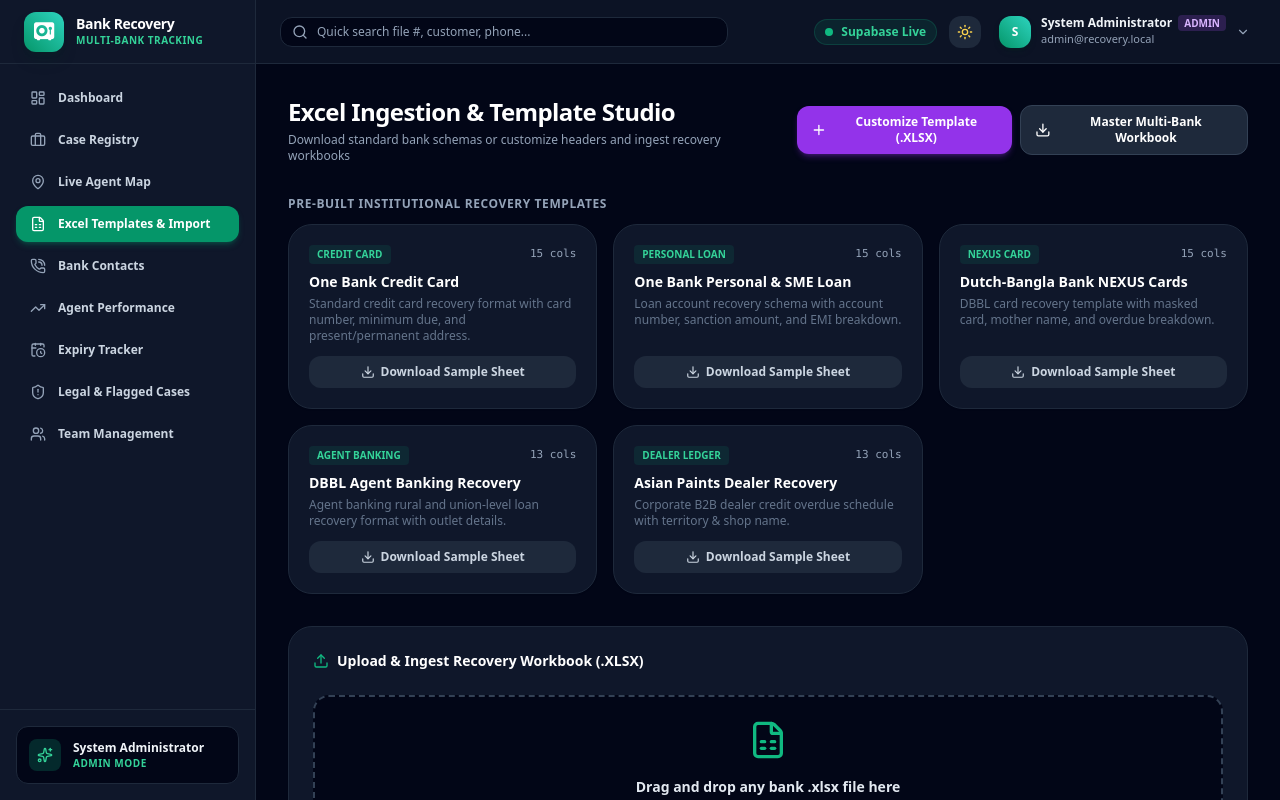
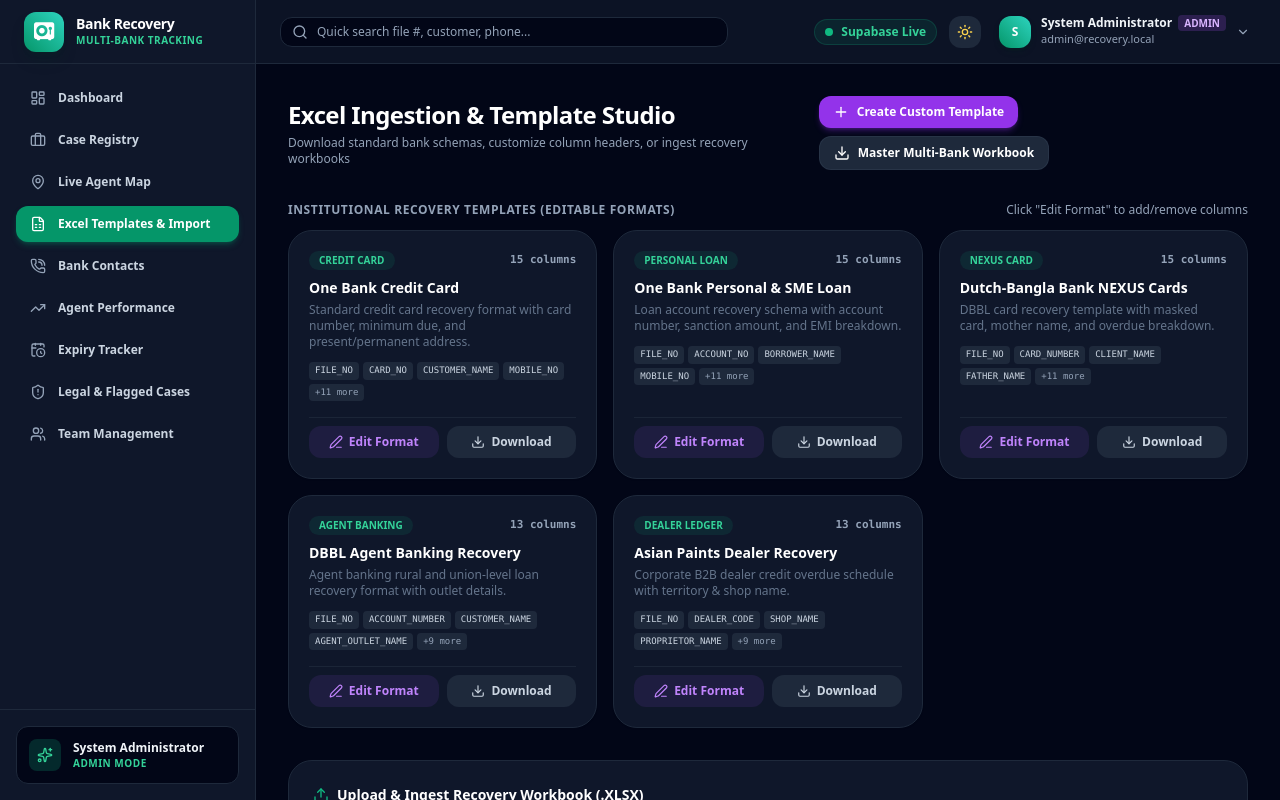
Before and after one commit to zisanurrahmanbd-netizen/0001, a React (Vite) app: page / in a window 1280 px wide. Both pictures are taken after a click on the button "Excel Templates & Import". Shown: the top 800 px of the page. Built offline with nearby package versions, Linux system fonts and the light colour scheme.

Commit message:
Add Edit Format functionality for Pre-Built Institutional Recovery Templates

```diff
--- a/src/pages/ExcelImporter.tsx
+++ b/src/pages/ExcelImporter.tsx
@@ -1,5 +1,5 @@
 import React, { useState } from 'react';
-import { TemplateService, PREBUILT_TEMPLATES } from '../services/templateService';
+import { TemplateService, PREBUILT_TEMPLATES, TemplateDefinition } from '../services/templateService';
 import { ExcelImporter, InspectResult, PreviewResult } from '../services/excelImporter';
 import { dataService } from '../services/dataService';
 import {
@@ -13,11 +13,16 @@ import {
   FileCheck,
   Layers,
   ArrowRight,
-  Eye
+  Eye,
+  Edit3,
+  Save
 } from 'lucide-react';
 import * as XLSX from 'xlsx';
 
 export const ExcelImporterPage: React.FC = () => {
+  // Live editable templates state
+  const [templates, setTemplates] = useState<Record<string, TemplateDefinition>>(() => ({ ...PREBUILT_TEMPLATES }));
+
   // Upload workflow state
   const [file, setFile] = useState<File | null>(null);
   const [workbook, setWorkbook] = useState<XLSX.WorkBook | null>(null);
@@ -29,6 +34,7 @@ export const ExcelImporterPage: React.FC = () => {
 
   // Custom Template Builder state
   const [showBuilderModal, setShowBuilderModal] = useState(false);
+  const [editingTemplateKey, setEditingTemplateKey] = useState<string | null>(null);
   const [customBank, setCustomBank] = useState('One Bank Limited');
   const [customProduct, setCustomProduct] = useState('Credit Card');
   const [customHeaders, setCustomHeaders] = useState<string[]>([
@@ -87,9 +93,27 @@ export const ExcelImporterPage: React.FC = () => {
     }, 600);
   };
 
+  // Open Edit Modal for a specific pre-built template
+  const handleEditTemplate = (key: string, tpl: TemplateDefinition) => {
+    setEditingTemplateKey(key);
+    setCustomBank(tpl.bankName);
+    setCustomProduct(tpl.productName);
+    setCustomHeaders([...tpl.headers]);
+    setShowBuilderModal(true);
+  };
+
+  // Open Blank Template Creator
+  const handleCreateNewTemplate = () => {
+    setEditingTemplateKey(null);
+    setCustomBank('One Bank Limited');
+    setCustomProduct('Custom Product');
+    setCustomHeaders(['FILE_NO', 'ACCOUNT_NO', 'CUSTOMER_NAME', 'MOBILE_NO', 'PRESENT_ADDRESS', 'TOTAL_OUTSTANDING', 'OVERDUE_AMOUNT', 'EXPIRY_DATE']);
+    setShowBuilderModal(true);
+  };
+
   const addCustomHeader = () => {
     if (newColName.trim() && !customHeaders.includes(newColName.trim())) {
-      setCustomHeaders([...customHeaders, newColName.trim().toUpperCase()]);
+      setCustomHeaders([...customHeaders, newColName.trim().toUpperCase().replace(/\s+/g, '_')]);
       setNewColName('');
     }
   };
@@ -98,7 +122,20 @@ export const ExcelImporterPage: React.FC = () => {
     setCustomHeaders(customHeaders.filter((_, i) => i !== idx));
   };
 
-  const handleDownloadCustomTemplate = () => {
+  const handleSaveAndDownload = () => {
+    // If editing an existing template, update state
+    if (editingTemplateKey && templates[editingTemplateKey]) {
+      setTemplates({
+        ...templates,
+        [editingTemplateKey]: {
+          ...templates[editingTemplateKey],
+          bankName: customBank,
+          productName: customProduct,
+          headers: [...customHeaders],
+        }
+      });
+    }
+
     TemplateService.generateAndDownload(customBank, customProduct, customHeaders, [
       ['SAMPLE-001', 'ACC-12345', 'John Doe', '01711-000000', 'Dhaka, Bangladesh', 50000, 15000, '2026-10-31']
     ]);
@@ -114,22 +151,22 @@ export const ExcelImporterPage: React.FC = () => {
             Excel Ingestion & Template Studio
           </h2>
           <p className="text-xs text-slate-500 dark:text-slate-400 mt-1">
-            Download standard bank schemas or customize headers and ingest recovery workbooks
+            Download standard bank schemas, customize column headers, or ingest recovery workbooks
           </p>
         </div>
 
-        <div className="flex items-center gap-2">
+        <div className="flex flex-wrap items-center gap-2">
           <button
-            onClick={() => setShowBuilderModal(true)}
+            onClick={handleCreateNewTemplate}
             className="px-3.5 py-2 rounded-xl bg-purple-600 hover:bg-purple-500 text-white font-bold text-xs shadow-md shadow-purple-600/30 flex items-center gap-2 transition-all"
           >
             <Plus className="w-4 h-4" />
-            <span>Customize Template (.XLSX)</span>
+            <span>Create Custom Template</span>
           </button>
 
           <button
             onClick={() => TemplateService.downloadMasterWorkbook()}
-            className="px-3.5 py-2 rounded-xl bg-slate-900 dark:bg-slate-800 text-white font-bold text-xs hover:bg-slate-800 flex items-center gap-2 transition-all border border-slate-700"
+            className="px-3.5 py-2 rounded-xl bg-slate-900 dark:bg-slate-800 text-white font-bold text-xs hover:bg-slate-800 flex items-center gap-2 transition-all border border-slate-700/50"
           >
             <Download className="w-4 h-4" />
             <span>Master Multi-Bank Workbook</span>
@@ -144,32 +181,60 @@ export const ExcelImporterPage: React.FC = () => {
         </div>
       )}
 
-      {/* Pre-built Templates Grid */}
+      {/* Pre-built Templates Grid with Edit & Download actions */}
       <div>
-        <h3 className="text-xs font-bold text-slate-400 uppercase tracking-wider mb-3">
-          Pre-Built Institutional Recovery Templates
-        </h3>
+        <div className="flex items-center justify-between mb-3">
+          <h3 className="text-xs font-bold text-slate-500 dark:text-slate-400 uppercase tracking-wider">
+            Institutional Recovery Templates (Editable Formats)
+          </h3>
+          <span className="text-xs text-slate-400 font-medium">Click "Edit Format" to add/remove columns</span>
+        </div>
+
         <div className="grid grid-cols-1 md:grid-cols-3 gap-4">
-          {Object.values(PREBUILT_TEMPLATES).map(tpl => (
-            <div key={tpl.type} className="p-5 rounded-3xl bg-white dark:bg-slate-900 border border-slate-200 dark:border-slate-800 shadow-sm flex flex-col justify-between space-y-3">
+          {Object.entries(templates).map(([key, tpl]) => (
+            <div key={key} className="p-5 rounded-3xl bg-white dark:bg-slate-900 border border-slate-200 dark:border-slate-800 shadow-sm flex flex-col justify-between space-y-4">
               <div>
                 <div className="flex items-center justify-between">
-                  <span className="px-2 py-0.5 rounded text-[10px] font-bold bg-emerald-500/10 text-emerald-600 dark:text-emerald-400 uppercase">
+                  <span className="px-2.5 py-0.5 rounded-full text-[10px] font-bold bg-emerald-500/10 text-emerald-600 dark:text-emerald-400 uppercase">
                     {tpl.badge}
                   </span>
-                  <span className="text-[11px] font-mono text-slate-400">{tpl.headers.length} cols</span>
+                  <span className="text-[11px] font-mono text-slate-400 font-bold">{tpl.headers.length} columns</span>
                 </div>
                 <h4 className="font-bold text-slate-900 dark:text-white text-sm mt-2">{tpl.name}</h4>
                 <p className="text-xs text-slate-500 mt-1">{tpl.description}</p>
+                <div className="mt-3 flex flex-wrap gap-1">
+                  {tpl.headers.slice(0, 4).map((h, i) => (
+                    <span key={i} className="text-[9px] font-mono px-1.5 py-0.5 rounded bg-slate-100 dark:bg-slate-800 text-slate-600 dark:text-slate-300">
+                      {h}
+                    </span>
+                  ))}
+                  {tpl.headers.length > 4 && (
+                    <span className="text-[9px] font-mono px-1.5 py-0.5 rounded bg-slate-100 dark:bg-slate-800 text-slate-400">
+                      +{tpl.headers.length - 4} more
+                    </span>
+                  )}
+                </div>
               </div>
 
-              <button
-                onClick={() => TemplateService.downloadTemplate(tpl.type)}
-                className="w-full py-2 px-3 rounded-xl bg-slate-100 dark:bg-slate-800 hover:bg-emerald-600 hover:text-white dark:hover:bg-emerald-600 text-slate-700 dark:text-slate-300 font-bold text-xs flex items-center justify-center gap-1.5 transition-all"
-              >
-                <Download className="w-3.5 h-3.5" />
-                <span>Download Sample Sheet</span>
-              </button>
+              {/* Action Buttons: Edit Format & Download */}
+              <div className="grid grid-cols-2 gap-2 pt-2 border-t border-slate-100 dark:border-slate-800/80">
+                <button
+                  onClick={() => handleEditTemplate(key, tpl)}
+                  className="py-2 px-3 rounded-xl bg-purple-500/10 hover:bg-purple-600 hover:text-white text-purple-600 dark:text-purple-400 font-bold text-xs flex items-center justify-center gap-1.5 transition-all"
+                  title="Customize column headers for this format"
+                >
+                  <Edit3 className="w-3.5 h-3.5" />
+                  <span>Edit Format</span>
+                </button>
+
+                <button
+                  onClick={() => TemplateService.generateAndDownload(tpl.bankName, tpl.productName, tpl.headers, [tpl.sampleRow])}
+                  className="py-2 px-3 rounded-xl bg-slate-100 dark:bg-slate-800 hover:bg-emerald-600 hover:text-white dark:hover:bg-emerald-600 text-slate-700 dark:text-slate-300 font-bold text-xs flex items-center justify-center gap-1.5 transition-all"
+                >
+                  <Download className="w-3.5 h-3.5" />
+                  <span>Download</span>
+                </button>
+              </div>
             </div>
           ))}
         </div>
@@ -276,14 +341,14 @@ export const ExcelImporterPage: React.FC = () => {
         )}
       </div>
 
-      {/* MODAL: Custom Template Builder */}
+      {/* MODAL: Edit / Customize Template Format */}
       {showBuilderModal && (
         <div className="fixed inset-0 z-50 flex items-center justify-center p-4 bg-slate-950/80 backdrop-blur-sm animate-in fade-in">
           <div className="bg-white dark:bg-slate-900 border border-slate-200 dark:border-slate-800 rounded-3xl max-w-lg w-full p-6 shadow-2xl space-y-4">
             <div className="flex items-center justify-between border-b border-slate-100 dark:border-slate-800 pb-3">
               <h3 className="text-sm font-bold text-slate-900 dark:text-white flex items-center gap-2">
-                <FileSpreadsheet className="w-4 h-4 text-purple-500" />
-                <span>Custom Excel Template Studio</span>
+                <Edit3 className="w-4 h-4 text-purple-500" />
+                <span>{editingTemplateKey ? 'Edit Template Format' : 'Create Custom Template'}</span>
               </h3>
               <button onClick={() => setShowBuilderModal(false)} className="text-slate-400 hover:text-white">✕</button>
             </div>
@@ -291,12 +356,12 @@ export const ExcelImporterPage: React.FC = () => {
             <div className="space-y-4 text-xs">
               <div className="grid grid-cols-2 gap-3">
                 <div>
-                  <label className="block font-bold text-slate-700 dark:text-slate-300 mb-1">Partner Bank</label>
+                  <label className="block font-bold text-slate-700 dark:text-slate-300 mb-1">Partner Bank Name</label>
                   <input
                     type="text"
                     value={customBank}
                     onChange={(e) => setCustomBank(e.target.value)}
-                    className="w-full p-2 rounded-xl bg-slate-100 dark:bg-slate-950 border border-slate-200 dark:border-slate-800 text-slate-800 dark:text-slate-200"
+                    className="w-full p-2.5 rounded-xl bg-slate-100 dark:bg-slate-950 border border-slate-200 dark:border-slate-800 text-slate-800 dark:text-slate-200 font-medium"
                   />
                 </div>
                 <div>
@@ -305,46 +370,62 @@ export const ExcelImporterPage: React.FC = () => {
                     type="text"
                     value={customProduct}
                     onChange={(e) => setCustomProduct(e.target.value)}
-                    className="w-full p-2 rounded-xl bg-slate-100 dark:bg-slate-950 border border-slate-200 dark:border-slate-800 text-slate-800 dark:text-slate-200"
+                    className="w-full p-2.5 rounded-xl bg-slate-100 dark:bg-slate-950 border border-slate-200 dark:border-slate-800 text-slate-800 dark:text-slate-200 font-medium"
                   />
                 </div>
               </div>
 
               <div>
-                <label className="block font-bold text-slate-700 dark:text-slate-300 mb-1">Add Custom Column Header</label>
+                <label className="block font-bold text-slate-700 dark:text-slate-300 mb-1">Add New Column Header</label>
                 <div className="flex gap-2">
                   <input
                     type="text"
                     value={newColName}
                     onChange={(e) => setNewColName(e.target.value)}
-                    placeholder="e.g. GUARANTOR_PHONE, BUCKET_DPD"
-                    className="flex-1 p-2 rounded-xl bg-slate-100 dark:bg-slate-950 border border-slate-200 dark:border-slate-800 text-slate-800 dark:text-slate-200 uppercase"
+                    onKeyDown={(e) => e.key === 'Enter' && (e.preventDefault(), addCustomHeader())}
+                    placeholder="e.g. GUARANTOR_NAME, DPD_BUCKET, VEHICLE_REG_NO"
+                    className="flex-1 p-2.5 rounded-xl bg-slate-100 dark:bg-slate-950 border border-slate-200 dark:border-slate-800 text-slate-800 dark:text-slate-200 uppercase font-mono"
                   />
                   <button
                     onClick={addCustomHeader}
-                    className="px-3 py-2 bg-purple-600 text-white font-bold rounded-xl"
+                    className="px-4 py-2 bg-purple-600 hover:bg-purple-500 text-white font-bold rounded-xl flex items-center gap-1 shadow-md shadow-purple-600/30"
                   >
-                    Add
+                    <Plus className="w-3.5 h-3.5" />
+                    <span>Add</span>
                   </button>
                 </div>
               </div>
 
               <div>
-                <label className="block font-bold text-slate-700 dark:text-slate-300 mb-1.5">Configured Column Schema ({customHeaders.length})</label>
-                <div className="flex flex-wrap gap-1.5 max-h-36 overflow-y-auto p-2 rounded-xl bg-slate-50 dark:bg-slate-950 border border-slate-200 dark:border-slate-800">
+                <div className="flex items-center justify-between mb-1.5">
+                  <label className="font-bold text-slate-700 dark:text-slate-300">
+                    Configured Columns ({customHeaders.length})
+                  </label>
+                  <span className="text-[11px] text-slate-400">Click × to remove any column</span>
+                </div>
+
+                <div className="flex flex-wrap gap-1.5 max-h-48 overflow-y-auto p-3 rounded-2xl bg-slate-50 dark:bg-slate-950 border border-slate-200 dark:border-slate-800">
                   {customHeaders.map((header, idx) => (
                     <span
                       key={idx}
-                      className="inline-flex items-center gap-1.5 px-2.5 py-1 rounded-lg bg-slate-200 dark:bg-slate-800 text-slate-800 dark:text-slate-200 font-mono text-[11px]"
+                      className="inline-flex items-center gap-1.5 px-2.5 py-1 rounded-lg bg-white dark:bg-slate-800 border border-slate-200 dark:border-slate-700 text-slate-800 dark:text-slate-200 font-mono text-[11px] shadow-sm"
                     >
-                      <span>{header}</span>
-                      <button onClick={() => removeCustomHeader(idx)} className="text-slate-400 hover:text-rose-500">×</button>
+                      <span className="text-slate-400 font-mono text-[10px]">{idx + 1}.</span>
+                      <span className="font-bold">{header}</span>
+                      <button
+                        type="button"
+                        onClick={() => removeCustomHeader(idx)}
+                        className="text-slate-400 hover:text-rose-500 font-bold ml-1"
+                        title="Remove column"
+                      >
+                        ×
+                      </button>
                     </span>
                   ))}
                 </div>
               </div>
 
-              <div className="flex justify-end gap-2 pt-2">
+              <div className="flex justify-end gap-2 pt-3 border-t border-slate-100 dark:border-slate-800">
                 <button
                   type="button"
                   onClick={() => setShowBuilderModal(false)}
@@ -354,11 +435,11 @@ export const ExcelImporterPage: React.FC = () => {
                 </button>
                 <button
                   type="button"
-                  onClick={handleDownloadCustomTemplate}
-                  className="px-4 py-2 rounded-xl bg-purple-600 hover:bg-purple-500 text-white font-bold flex items-center gap-2 shadow-lg shadow-purple-600/30"
+                  onClick={handleSaveAndDownload}
+                  className="px-4 py-2 rounded-xl bg-emerald-600 hover:bg-emerald-500 text-white font-bold flex items-center gap-2 shadow-lg shadow-emerald-600/30"
                 >
                   <Download className="w-4 h-4" />
-                  <span>Download Custom Template (.XLSX)</span>
+                  <span>Save & Download .XLSX</span>
                 </button>
               </div>
             </div>
```
